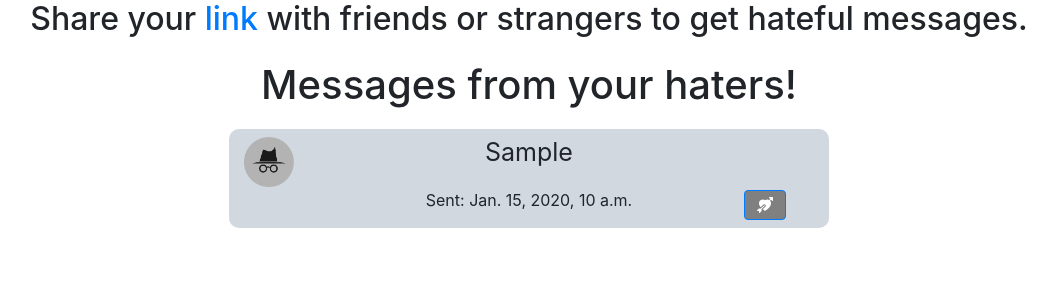
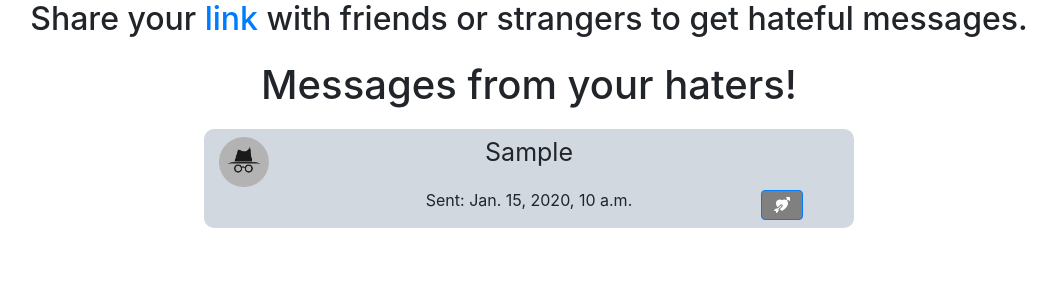
Before and after one commit to Abdelmasieh01/mysecrethater, a Django app: page /msgs/my_msgs/ in a window 1280 px wide. Shown: the part 56-356 px from the top of the page, without its empty margins (111-1168 px from the left). Run offline with Django 4.2, Linux system fonts and the light colour scheme; a user stored in the database is signed in; tables that the repository leaves empty hold one stand-in row (values such as "Sample post"); some libraries are stand-ins or nearby versions.

Commit message:
Update my_msgs.html

```diff
--- a/templates/msgs/my_msgs.html
+++ b/templates/msgs/my_msgs.html
@@ -57,7 +57,7 @@
           </label><br>
          {% endfor %}
   </fieldset> -->
-  <div class="container" style="width:650px;">
+  <div class="container" style="width: 700px;">
 
     {% for msg in msgs %}
       <div class="row align-items-center justify-content-center" style="background-color: #d1d8e0; margin: 20px 10px; border: solid; border-width: 0px; border-radius: 10px">
```
